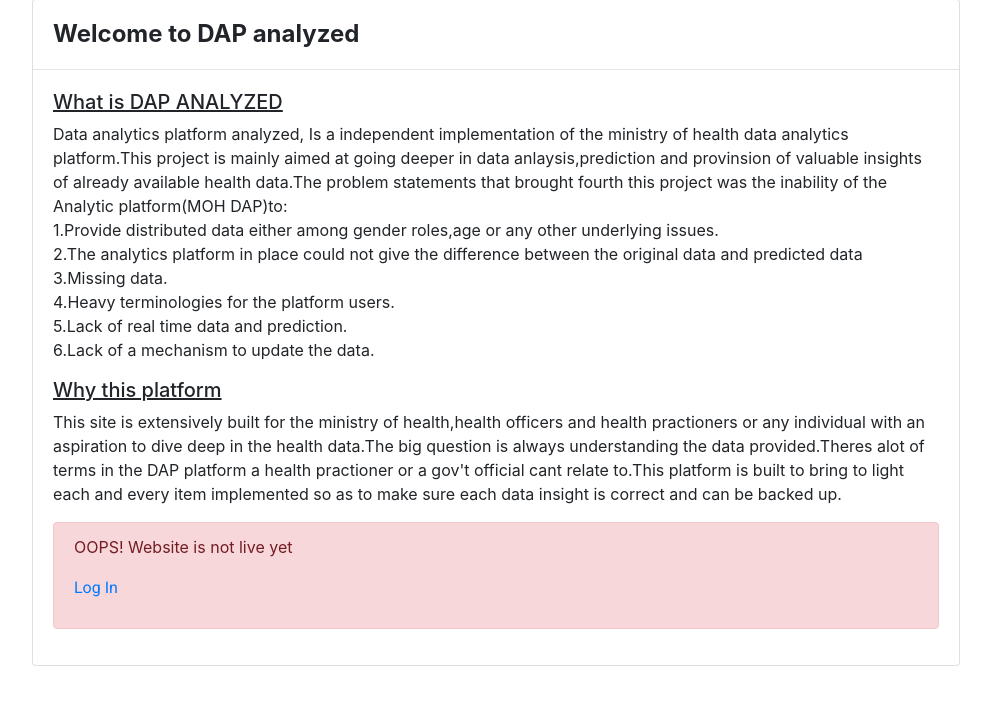
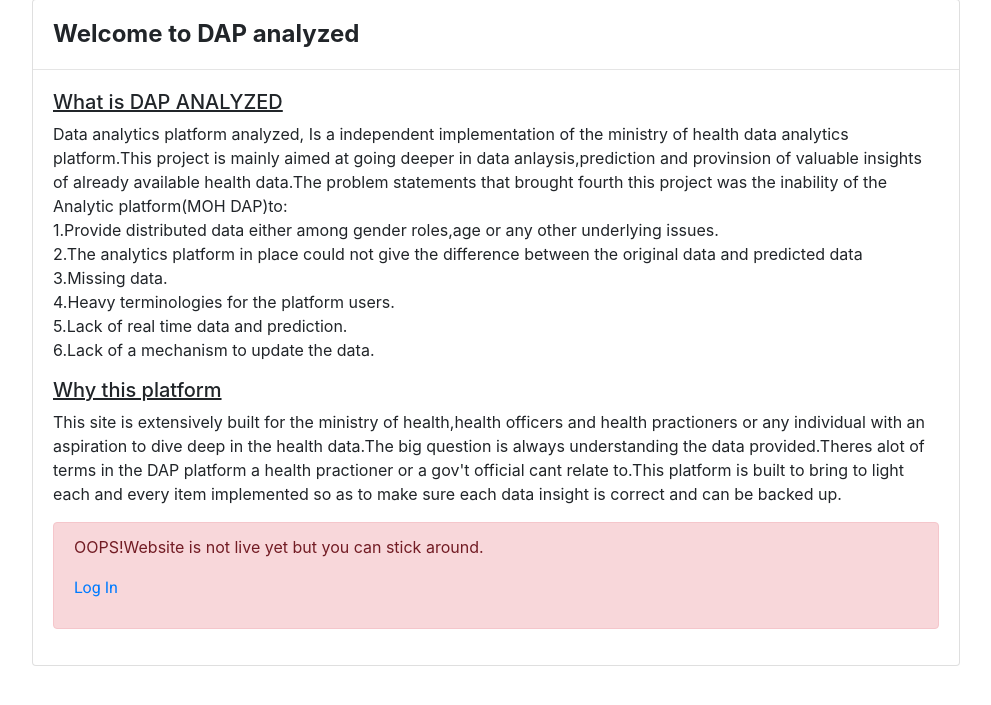
Before and after one commit to davdtheemonk/dslweb-analyzed-web-app, a Django app: template templates/home.html in a window 1280 px wide. Shown: the part 73-778 px from the top of the page, without its empty margins (123-1114 px from the left). Run offline with Django 3.2, Linux system fonts and the light colour scheme; the template is opened without the code that fills it, so the values that code supplies are empty; some libraries are stand-ins or nearby versions.

Commit message:
not live

```diff
--- a/templates/home.html
+++ b/templates/home.html
@@ -306,8 +306,8 @@ Data analytics platform analyzed, Is a independent implementation of the ministr
 <p>This site is extensively built for the ministry of health,health officers and health practioners or any individual with an aspiration to dive deep in the health data.The big question is always understanding the data provided.Theres alot of terms in the DAP platform a health practioner or a gov't official cant relate to.This platform is built to bring to light each and every item implemented so as to make sure each data insight is correct and can be backed up.</p>
 
  <div class="alert alert-danger" role="alert">
- <p>OOPS! Website is not live yet </p>
-  <a href="" disabled>Log In</a></p>
+ <p>OOPS!Website is not live yet but you can stick around.</p>
+  <a href="{% url 'login' %}">Log In</a></p>
           </div>
 
         </div>
```
